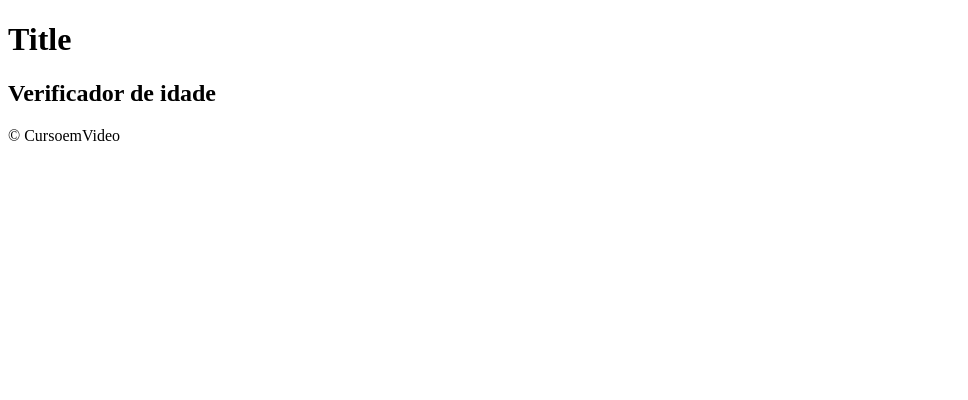
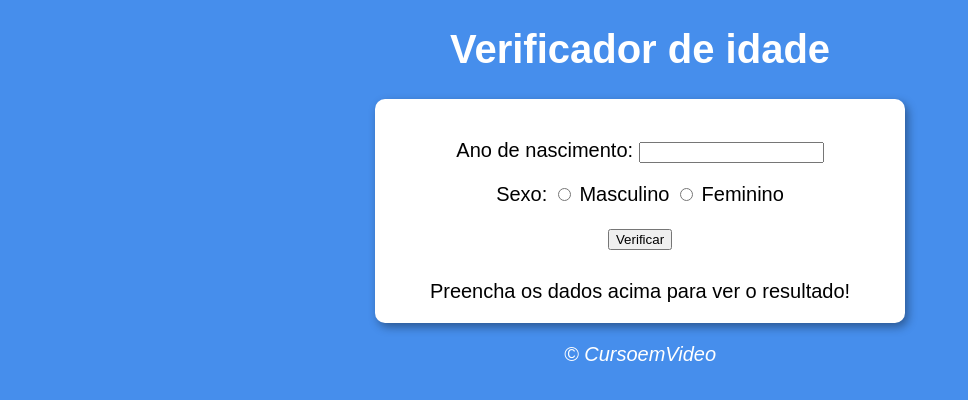
Before and after one commit to GabSilvaCosta/curso-js-recomecando, a plain HTML site: page aulas/aula-13/ex002/index.html in a window 1280 px wide. Shown: the whole page, without its empty margins (0-968 px from the left). Drawn offline with Linux system fonts and the light colour scheme.

Commit message:
botando-os-conhecimentos-em-pratica

```diff
--- a/aulas/aula-13/ex002/codigo.js
+++ b/aulas/aula-13/ex002/codigo.js
@@ -0,0 +1,48 @@
+function verificar() {
+    var data = new Date()
+    var ano = data.getFullYear()
+    var fano = document.getElementById('itxtano')
+    var res = document.getElementById('res')
+    if (fano.value.length == 0 || fano.value > ano) {
+        window.alert('[ERRO] Verifique os dados e tente novamente!')
+    } else {
+        var fsex = document.getElementsByName('radsex')
+        var idade = ano - Number(fano.value)
+        var gênero = ''
+        var img = document.createElement('img')
+        img.setAttribute('id', 'foto')
+        if (fsex[0].checked) {
+            gênero = 'Homem'
+            if (idade >= 0 && idade < 10) {
+                //Criança
+                img.setAttribute('src', 'images/baby-boy.png')
+            } else if (idade < 21) {
+                //Jovem
+                img.setAttribute('src', 'images/yong-men.png')
+            } else if (idade < 50) {
+                //Adulto
+                img.setAttribute('src', 'images/adult-men.png')
+            } else {
+                //Idoso
+                img.setAttribute('src', 'images/old-men.png')
+            }
+        } else if (fsex[1].checked) {
+            gênero = 'Mulher'
+            if (idade >= 0 && idade < 10) {
+                //Criança
+                img.setAttribute('src', 'images/baby-girl.png')
+            } else if (idade < 21) {
+                //Jovem
+                img.setAttribute('src', 'images/yong-woman.png')
+            } else if (idade < 50) {
+                //Adulto
+                img.setAttribute('src', 'images/adult-woman.png')
+            } else {
+                //Idoso
+                img.setAttribute('src', 'images/old-woman.png')
+            }
+        }
+        res.innerHTML = `Detectamos ${gênero} com ${idade} anos.`
+        res.appendChild(img) //Cria um elemento abaixo.
+    }
+}
--- a/aulas/aula-13/ex002/index.html
+++ b/aulas/aula-13/ex002/index.html
@@ -9,14 +9,25 @@
 </head>
 <body>
     <header>
-        <h1>Title</h1>
+        <h1>Verificador de idade</h1>
     </header>
     <section>
         <div>
-            <h1>Verificador de idade</h1>
+            <p>Ano de nascimento:
+                <input type="number" name="txtano" id="itxtano" min="0">
+            </p>
+            <p>Sexo:
+                <input type="radio" name="radsex" id="masc">
+                <label for="masc">Masculino</label>
+                <input type="radio" name="radsex" id="fem">
+                <label for="fem">Feminino</label>
+            </p>
+            <p>
+                <input type="button" value="Verificar" onclick="verificar()">
+            </p>
         </div>
         <div id="res">
-
+            Preencha os dados acima para ver o resultado!
         </div>
     </section>
     <footer>
--- a/aulas/aula-13/ex002/style.css
+++ b/aulas/aula-13/ex002/style.css
@@ -0,0 +1,31 @@
+@charset "UTF-8";
+
+body {
+    background-color: rgb(70, 142, 236);
+    font: normal 15pt Arial;
+}
+
+header {
+    text-align: center;
+    color: white;
+}
+
+section {
+    background-color: white;
+    border-radius: 10px;
+    padding: 15px;
+    width: 500px;
+    margin: auto;
+    box-shadow: 3px 4px 10px rgba(0, 0, 0, 0.376);
+}
+
+div {
+    text-align: center;
+    padding: 5px;
+}
+
+footer {
+    text-align: center;
+    color: white;
+    font-style: italic;
+}
--- /dev/null
+++ b/pratica/exercicios/ex013/style.css
@@ -0,0 +1,32 @@
+@charset "UTF-8";
+
+body {
+    background-color: lightskyblue;
+    font: 1.1em Arial;
+    text-align: center;
+}
+
+section {
+    margin: auto;
+    padding: 5px;
+    height: 300px;
+    width: 50%;
+    max-width: 500px;
+    background-color: rgba(0, 0, 0, 0.423);
+    border-radius: 10px;
+    box-shadow: 3px 3px 5px rgba(0, 0, 0, 0.237);
+}
+
+#botao {
+    margin-top: 50px;
+    padding: 15px;
+    border-radius: 5px;
+    border: 1px solid black;
+    box-shadow: 2px 2px 3px rgba(0, 0, 0, 0.327);
+}
+
+#botao:hover {
+    background-color: black;
+    color: white;
+    transition: .3s;
+}
```
Also changed, not shown: pratica/exercicios/ex012/index.html (added, +27 -0 lines), pratica/exercicios/ex013/code.js (added, +9 -0 lines), pratica/exercicios/ex013/index.html (added, +24 -0 lines), pratica/exercicios/ex001/ex001.html (renamed from pratica/exercicios/ex001.html), pratica/exercicios/ex002/ex002.html (renamed from pratica/exercicios/ex002.html), pratica/exercicios/ex003/ex003.html (renamed from pratica/exercicios/ex003.html), pratica/exercicios/ex004/ex004.html (renamed from pratica/exercicios/ex004.html), pratica/exercicios/ex005/ex005.html (renamed from pratica/exercicios/ex005.html).
